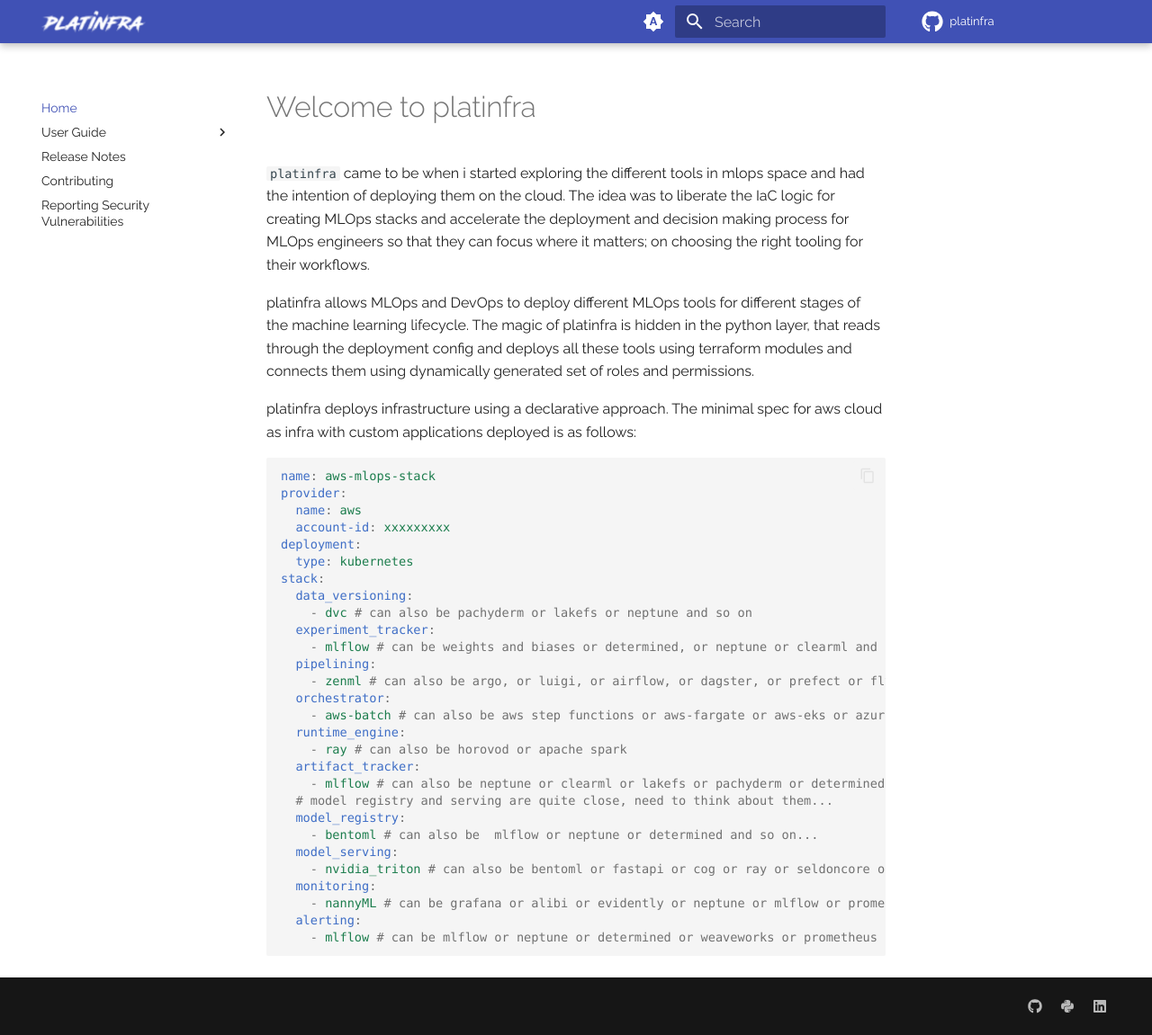
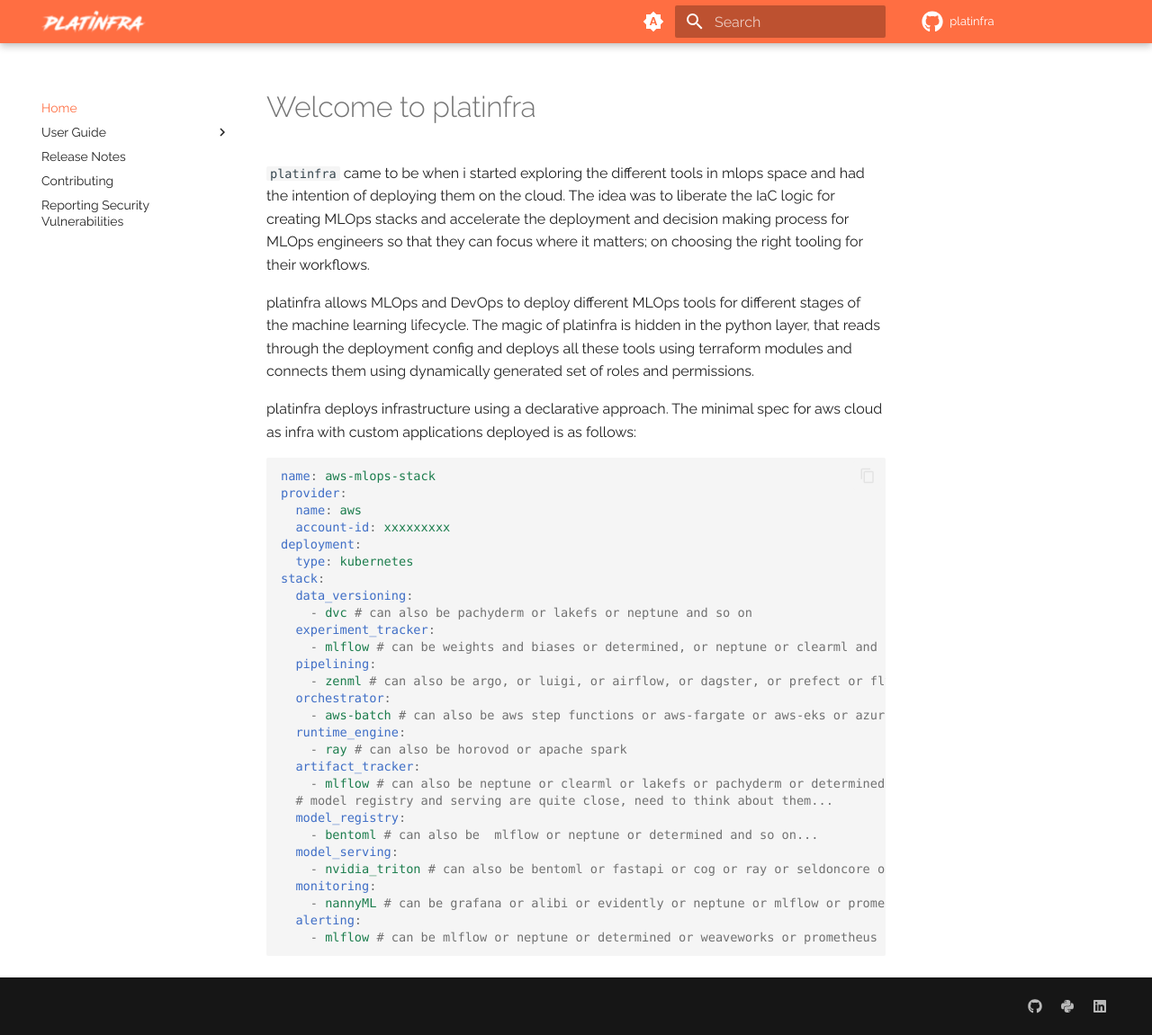
Before and after one commit to mlinfra-io/mlinfra, an MkDocs documentation site: the page built from docs/index.md, in a window 1280 px wide and 1151 px high. Shown: the whole window at 90% size. Built offline with MkDocs 1.6.1 and Material for MkDocs 9.7.7, drawn with Linux system fonts in a browser that asks for light colours; some web fonts are replaced; plug-ins that fetch from the network failed and are left out; comment, search, counter and statistics services are not loaded; the version menu is left out.

Commit message:
Updated primary theme color
Signed-off-by: Ali Abbas Jaffri <ali.abbasjaffri@live.com>

```diff
--- a/mkdocs.yml
+++ b/mkdocs.yml
@@ -33,12 +33,14 @@
   palette:
     # Palette toggle for automatic mode
     - media: "(prefers-color-scheme)"
+      primary: deep orange
       toggle:
         icon: material/brightness-auto
         name: Switch to light mode
 
     # Palette toggle for light mode
     - media: "(prefers-color-scheme: light)"
+      primary: deep orange
       scheme: default
       toggle:
         icon: material/brightness-7
@@ -46,6 +48,7 @@
 
     # Palette toggle for dark mode
     - media: "(prefers-color-scheme: dark)"
+      primary: deep orange
       scheme: slate
       toggle:
         icon: material/brightness-4
```
